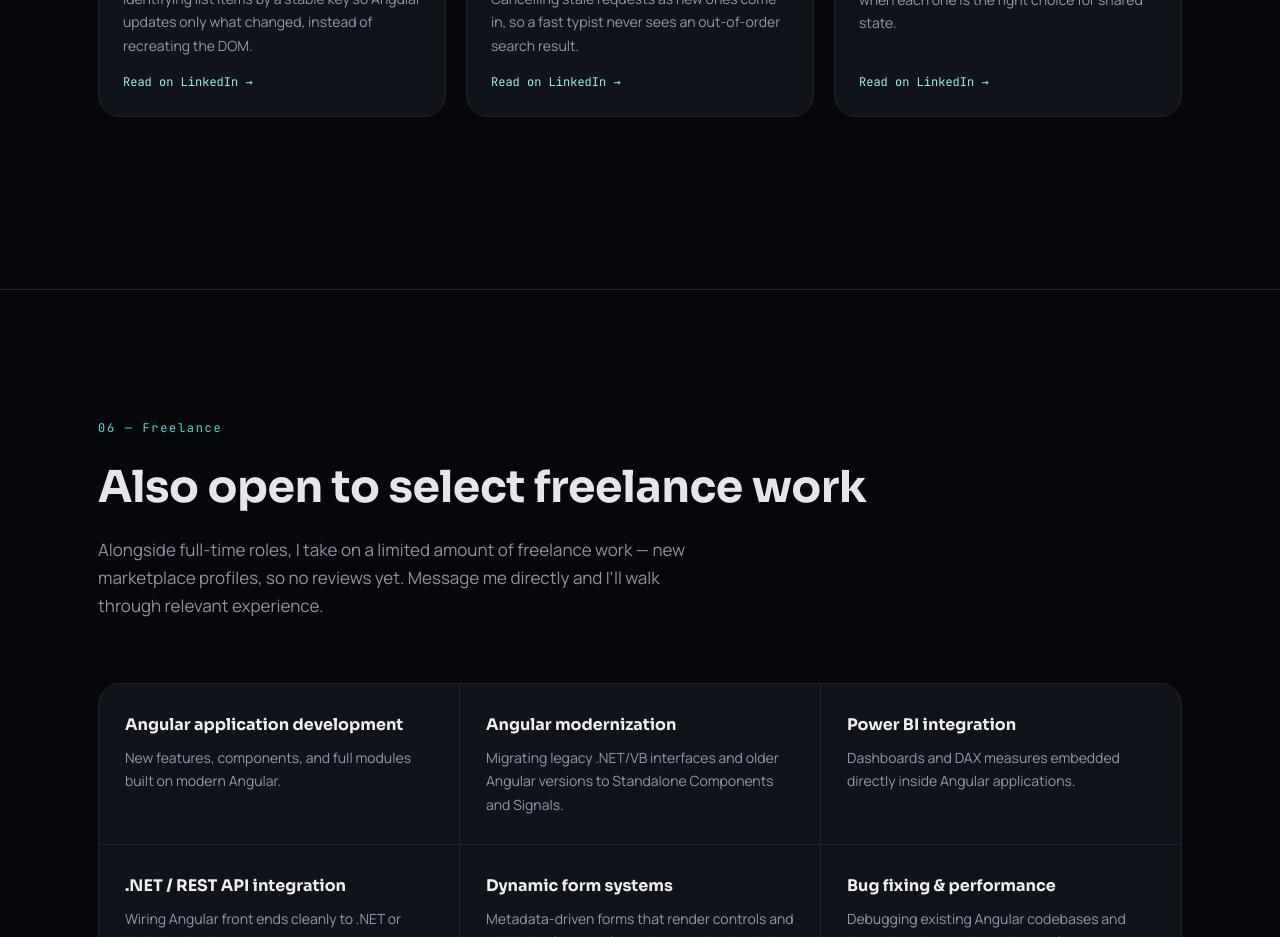
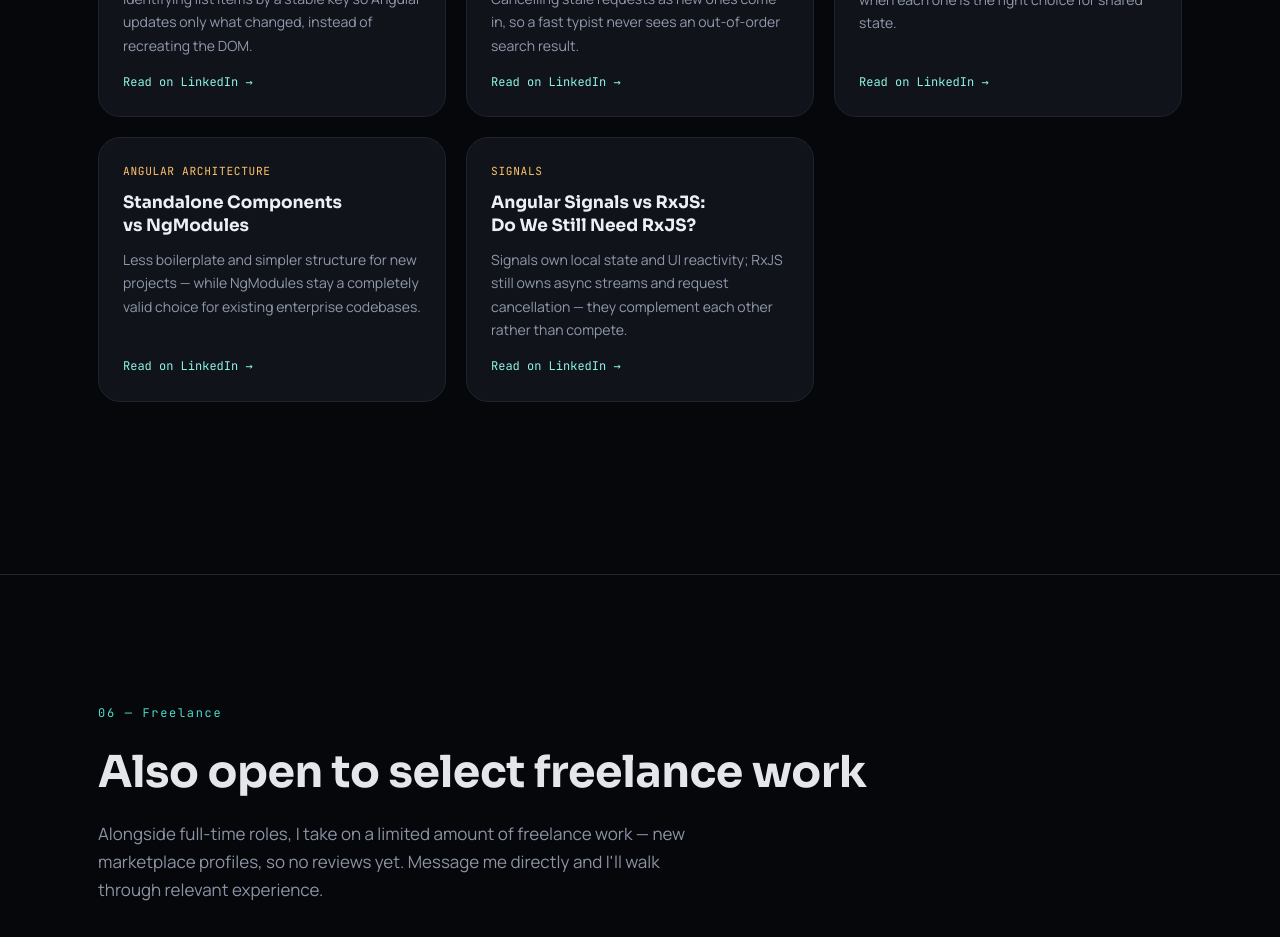
Before and after one commit to Bhagi0459/mbsportfolio, an Angular app: page / in a window 1280 px wide. Shown: the part 6440-7377 px from the top of the page. Built offline with nearby package versions, Linux system fonts and the light colour scheme.

Commit message:
Link Insight posts to their real LinkedIn permalinks
Add direct URLs for the 5 existing posts (previously all pointed to
the profile page), plus 2 new posts: Standalone Components vs
NgModules, and Angular Signals vs RxJS.

```diff
--- a/src/app/core/data/portfolio-content.ts
+++ b/src/app/core/data/portfolio-content.ts
@@ -256,36 +256,50 @@ export const INSIGHTS: readonly InsightPost[] = [
     title: 'Why Lazy Loading Makes Angular Apps Faster',
     excerpt:
       'Angular Performance Series #2 — loading only what the user needs first, and deferring the rest until they navigate there.',
-    url: 'https://www.linkedin.com/in/bhagyasankarmaddela',
+    url: 'https://www.linkedin.com/posts/bhagyasankarmaddela_angular-angularperformance-lazyloading-activity-7480919236702322689-FRw6/',
     publishedLabel: 'Angular Performance Series',
   },
   {
     title: 'Why OnPush Change Detection Makes Angular Faster',
     excerpt:
       'Angular Performance Series #1 — checking a component only when something it actually depends on changes.',
-    url: 'https://www.linkedin.com/in/bhagyasankarmaddela',
+    url: 'https://www.linkedin.com/posts/bhagyasankarmaddela_angular-angularperformance-typescript-activity-7479768776474030081-yVLI/',
     publishedLabel: 'Angular Performance Series',
   },
   {
     title: 'Why trackBy Can Make Your Angular App Faster',
     excerpt:
       'Identifying list items by a stable key so Angular updates only what changed, instead of recreating the DOM.',
-    url: 'https://www.linkedin.com/in/bhagyasankarmaddela',
+    url: 'https://www.linkedin.com/posts/bhagyasankarmaddela_angular-typescript-frontenddevelopment-activity-7478328435879100416-PuJa/',
     publishedLabel: 'Angular internals',
   },
   {
     title: 'Why is switchMap() a Superhero for Search APIs?',
     excerpt:
       'Cancelling stale requests as new ones come in, so a fast typist never sees an out-of-order search result.',
-    url: 'https://www.linkedin.com/in/bhagyasankarmaddela',
+    url: 'https://www.linkedin.com/posts/bhagyasankarmaddela_angular-rxjs-typescript-activity-7477242287027302400-VffX/',
     publishedLabel: 'RxJS',
   },
   {
     title: 'Subject vs BehaviorSubject',
     excerpt:
       'The practical difference between the two, and when each one is the right choice for shared state.',
-    url: 'https://www.linkedin.com/in/bhagyasankarmaddela',
+    url: 'https://www.linkedin.com/posts/bhagyasankarmaddela_angular-rxjs-typescript-activity-7475135656743292928-QlHh/',
     publishedLabel: 'RxJS',
+  },
+  {
+    title: 'Standalone Components vs NgModules',
+    excerpt:
+      'Less boilerplate and simpler structure for new projects — while NgModules stay a completely valid choice for existing enterprise codebases.',
+    url: 'https://www.linkedin.com/posts/bhagyasankarmaddela_angular-angulardeveloper-frontenddevelopment-activity-7474320511829864448-Mi4-/',
+    publishedLabel: 'Angular Architecture',
+  },
+  {
+    title: 'Angular Signals vs RxJS: Do We Still Need RxJS?',
+    excerpt:
+      'Signals own local state and UI reactivity; RxJS still owns async streams and request cancellation — they complement each other rather than compete.',
+    url: 'https://www.linkedin.com/posts/bhagyasankarmaddela_angular-typescript-rxjs-activity-7473634082208358400-c2Ls/',
+    publishedLabel: 'Signals',
   },
 ];
 
```
